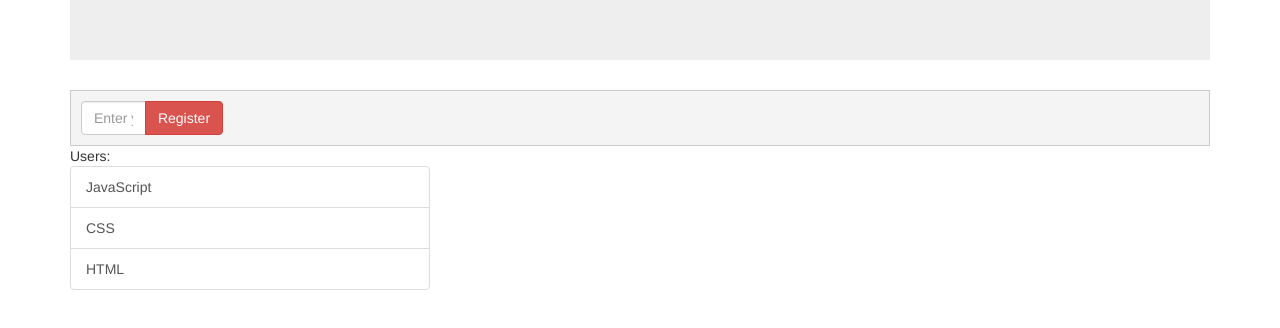
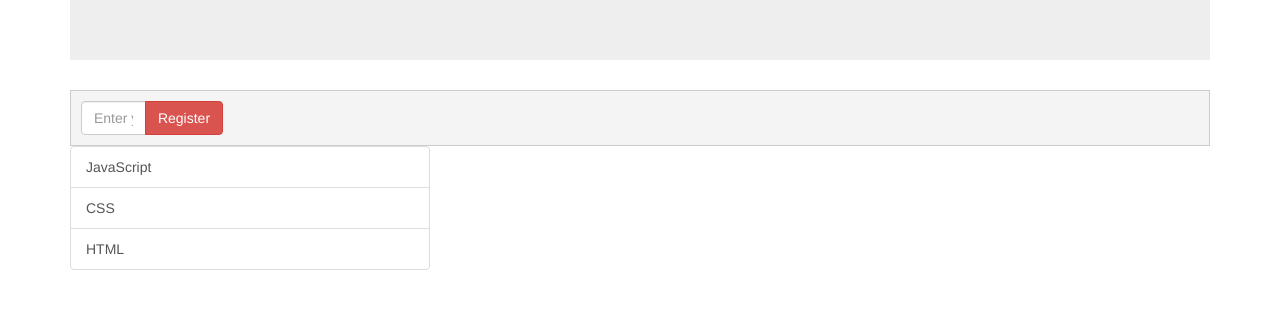
Before and after one commit to amaduela/socket-chat, a website: page public/index.html in a window 1280 px wide. Shown: the part 180-508 px from the top of the page. Drawn offline with nearby package versions, Linux system fonts and the light colour scheme; no server answers.

Commit message:
removed unecessary elements

```diff
--- a/public/index.html
+++ b/public/index.html
@@ -1,7 +1,7 @@
 <!DOCTYPE html>
 <html>
 <head>
-	<title> MozDevelopment Chat </title>
+	<title>MozDevelopment Chat </title>
 	<meta charset="utf-8">
 	<meta name="viewport" content="width=device-width, initial-scale=1">
 	<link rel="stylesheet" type="text/css" href="css/style.css">
@@ -25,13 +25,6 @@
 				</div>
 			</form>
 		</div>
-
-		<div class="userWrapper">
-			<div id="users">
-				Users:
-			</div>
-		</div>
-
 
 		<div class="row">
 			<div class="col-md-4">
```
